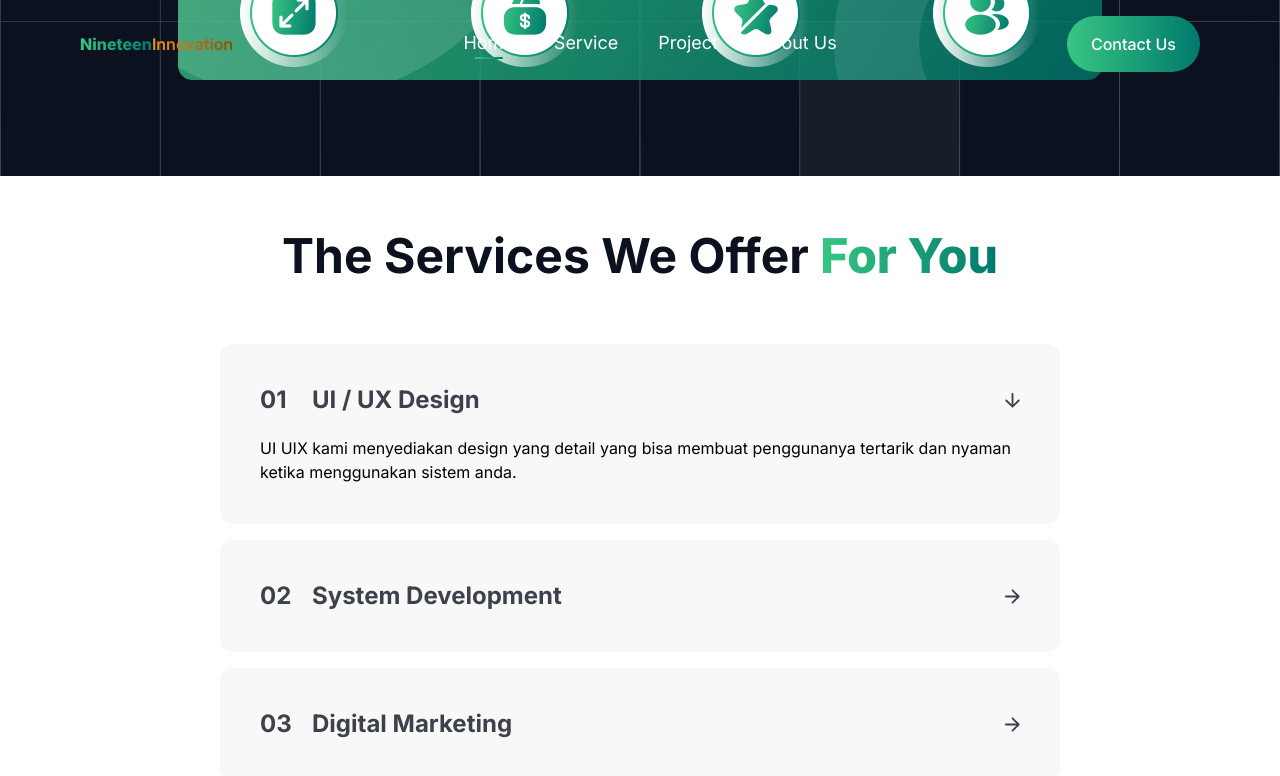
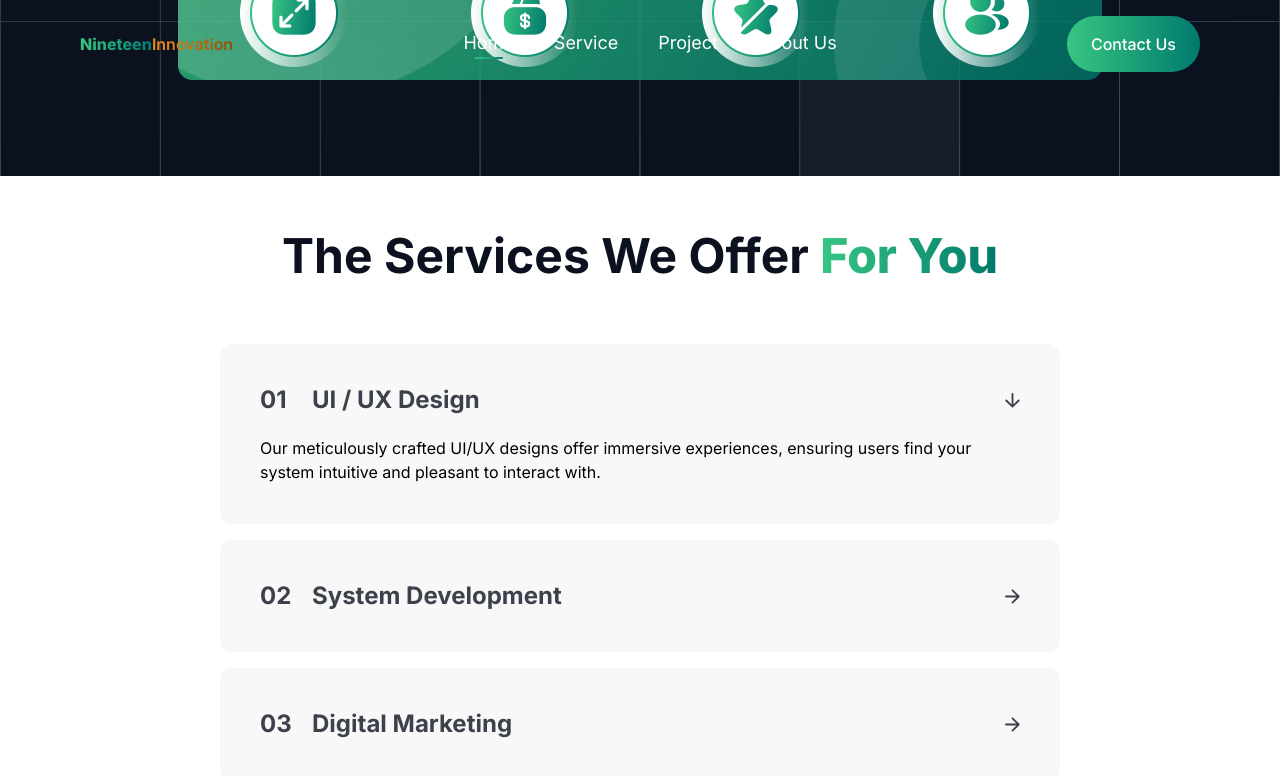
Before and after one commit to mubasyir19/Nineteeninnovation, a Next.js app: page / in a window 1280 px wide. Both pictures are taken after a click on the button 1012 px from the left and 1152 px from the top of the page. Shown: the part 752-1528 px from the top of the page. Built offline with nearby package versions, Linux system fonts and the light colour scheme.

Commit message:
update: content service

```diff
--- a/src/app/page.tsx
+++ b/src/app/page.tsx
@@ -223,17 +223,17 @@ export default function Home() {
             <ServiceCard
               number="01"
               title="UI / UX Design"
-              description="UI UIX kami menyediakan design yang detail yang bisa membuat penggunanya tertarik dan nyaman ketika menggunakan sistem anda."
+              description="Our meticulously crafted UI/UX designs offer immersive experiences, ensuring users find your system intuitive and pleasant to interact with."
             />
             <ServiceCard
               number="02"
               title="System Development"
-              description="Ini adalah deskripsi"
+              description="Enhance Your Business Efficiency. A tailored system can automate your business operations, improve productivity, and facilitate data-driven decision-making."
             />
             <ServiceCard
               number="03"
               title="Digital Marketing"
-              description="Ini adalah deskripsi"
+              description="Acquire a larger customer base and enhance revenue. By implementing a tailored digital marketing strategy, you can elevate your brand's visibility, captivate a wider audience, and stimulate sales."
             />
           </div>
         </div>
--- a/src/components/molecules/ServiceCard.tsx
+++ b/src/components/molecules/ServiceCard.tsx
@@ -40,9 +40,7 @@ export default function ServiceCard({
           />
         </button>
       </div>
-      {isOpen && (
-        <p className="mt-5 transition-all duration-200">{description}</p>
-      )}
+      {isOpen && <p className="mt-5">{description}</p>}
     </div>
   );
 }
```
